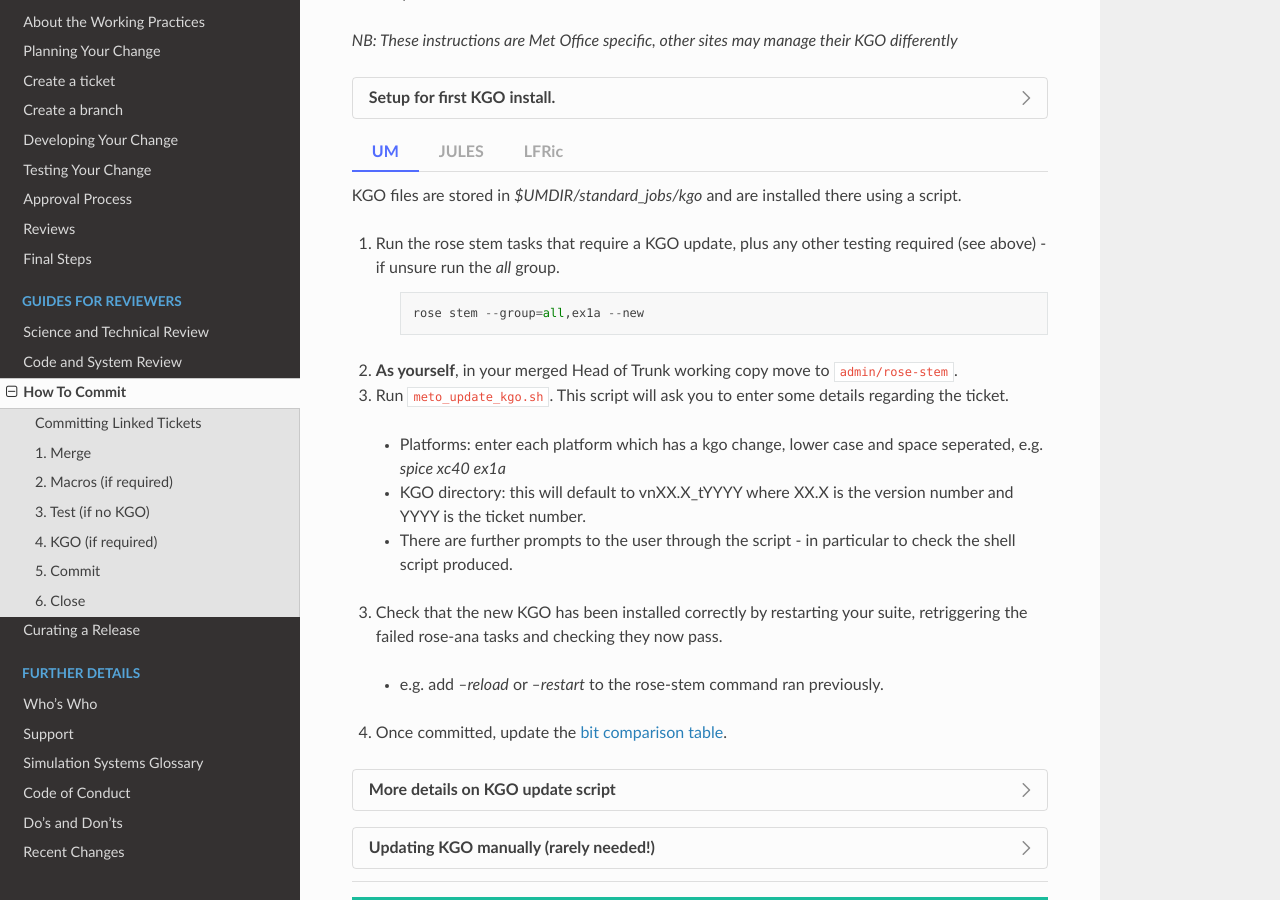
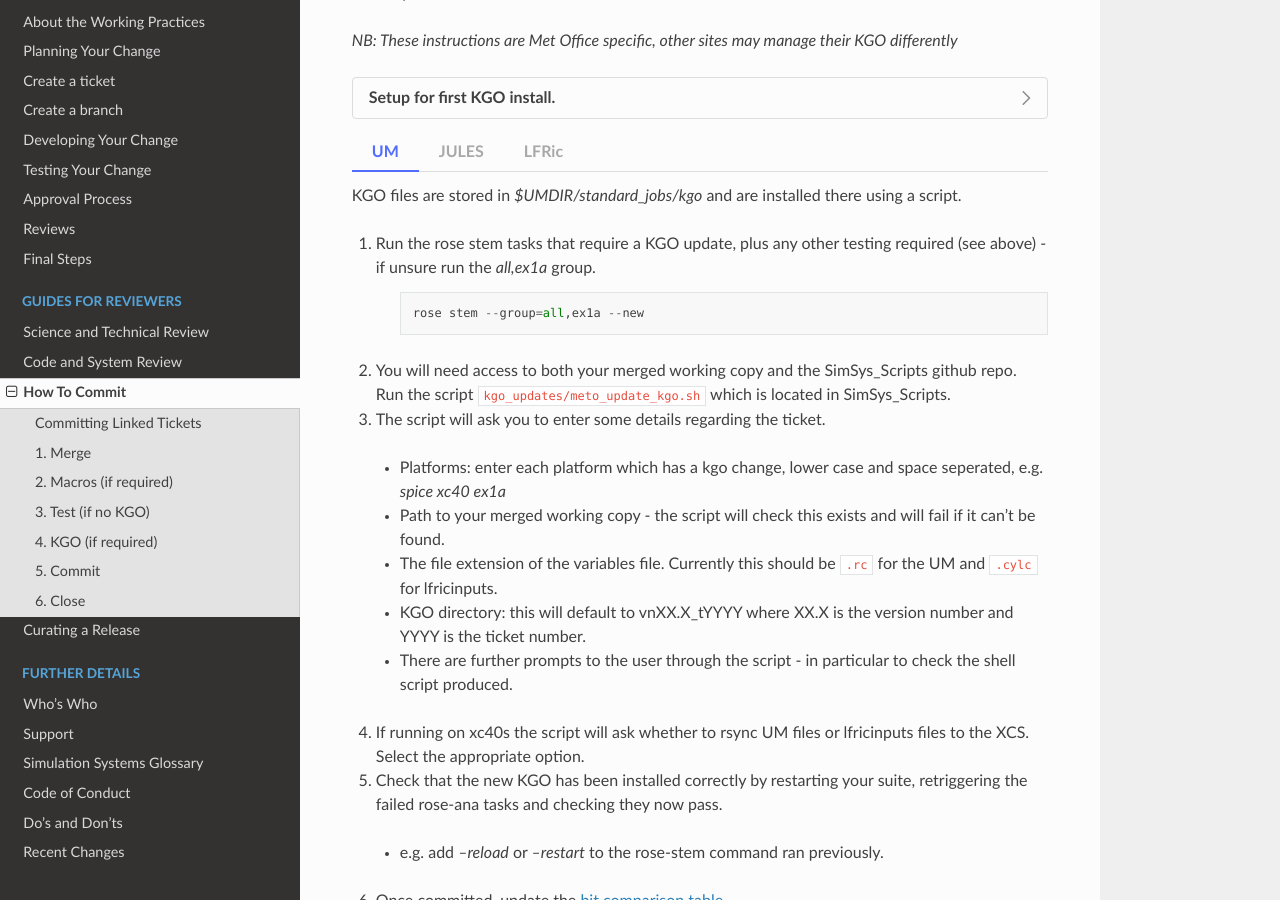
Before and after one commit to MetOffice/simulation-systems, a Sphinx documentation site: the page built from source/Reviewers/howtocommit.rst, in a window 1280 px wide and 900 px high, scrolled down 2418 px. Built offline with Sphinx 7.4.7 and the Read the Docs theme 2.0.0, drawn with Linux system fonts in a browser that asks for light colours.

Commit message:
update kgo update instructions

```diff
--- a/source/Reviewers/howtocommit.rst
+++ b/source/Reviewers/howtocommit.rst
@@ -299,24 +299,29 @@ for all affected tests before you commit to the trunk.
         KGO files are stored in `$UMDIR/standard_jobs/kgo` and are installed there
         using a script.
 
-        1. Run the rose stem tasks that require a KGO update, plus any other testing required (see above) - if unsure run the `all` group.
+        1. Run the rose stem tasks that require a KGO update, plus any other testing required (see above) - if unsure run the `all,ex1a` group.
 
             .. code-block::
 
                 rose stem --group=all,ex1a --new
 
-        2. **As yourself**, in your merged Head of Trunk working copy move to ``admin/rose-stem``.
-        3. Run ``meto_update_kgo.sh``. This script will ask you to enter some details regarding the ticket.
+        2. You will need access to both your merged working copy and the SimSys_Scripts github repo. Run the script ``kgo_updates/meto_update_kgo.sh`` which is located in SimSys_Scripts.
+
+        3. The script will ask you to enter some details regarding the ticket.
 
           * Platforms: enter each platform which has a kgo change, lower case and space seperated, e.g. `spice xc40 ex1a`
+          * Path to your merged working copy - the script will check this exists and will fail if it can't be found.
+          * The file extension of the variables file. Currently this should be ``.rc`` for the UM and ``.cylc`` for lfricinputs.
           * KGO directory: this will default to vnXX.X_tYYYY where XX.X is the version number and YYYY is the ticket number.
           * There are further prompts to the user through the script - in particular to check the shell script produced.
 
-        3. Check that the new KGO has been installed correctly by restarting your suite, retriggering the failed rose-ana tasks and checking they now pass.
+        4. If running on xc40s the script will ask whether to rsync UM files or lfricinputs files to the XCS. Select the appropriate option.
+
+        5. Check that the new KGO has been installed correctly by restarting your suite, retriggering the failed rose-ana tasks and checking they now pass.
 
           * e.g. add `--reload` or `--restart` to the rose-stem command ran previously.
 
-        4. Once committed, update the `bit comparison table <https://code.metoffice.gov.uk/trac/um/wiki/LoseBitComparison>`_.
+        6. Once committed, update the `bit comparison table <https://code.metoffice.gov.uk/trac/um/wiki/LoseBitComparison>`_.
 
         .. dropdown:: More details on KGO update script
 
```
